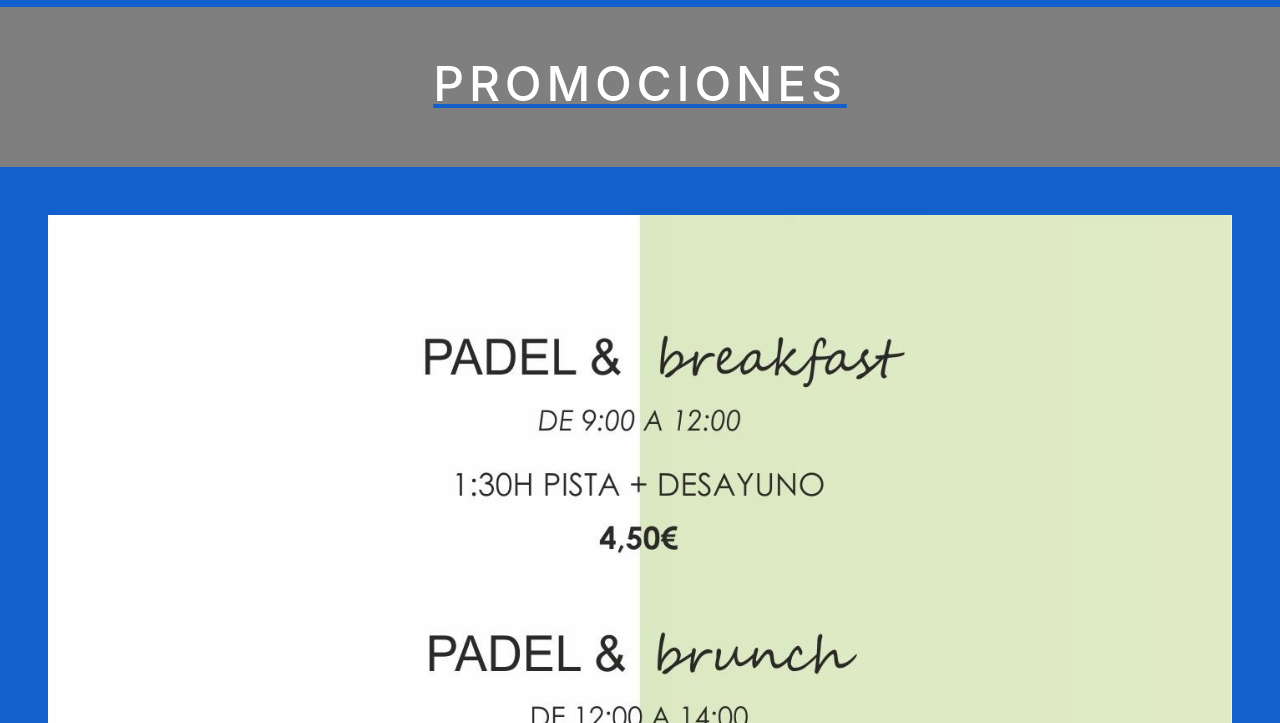
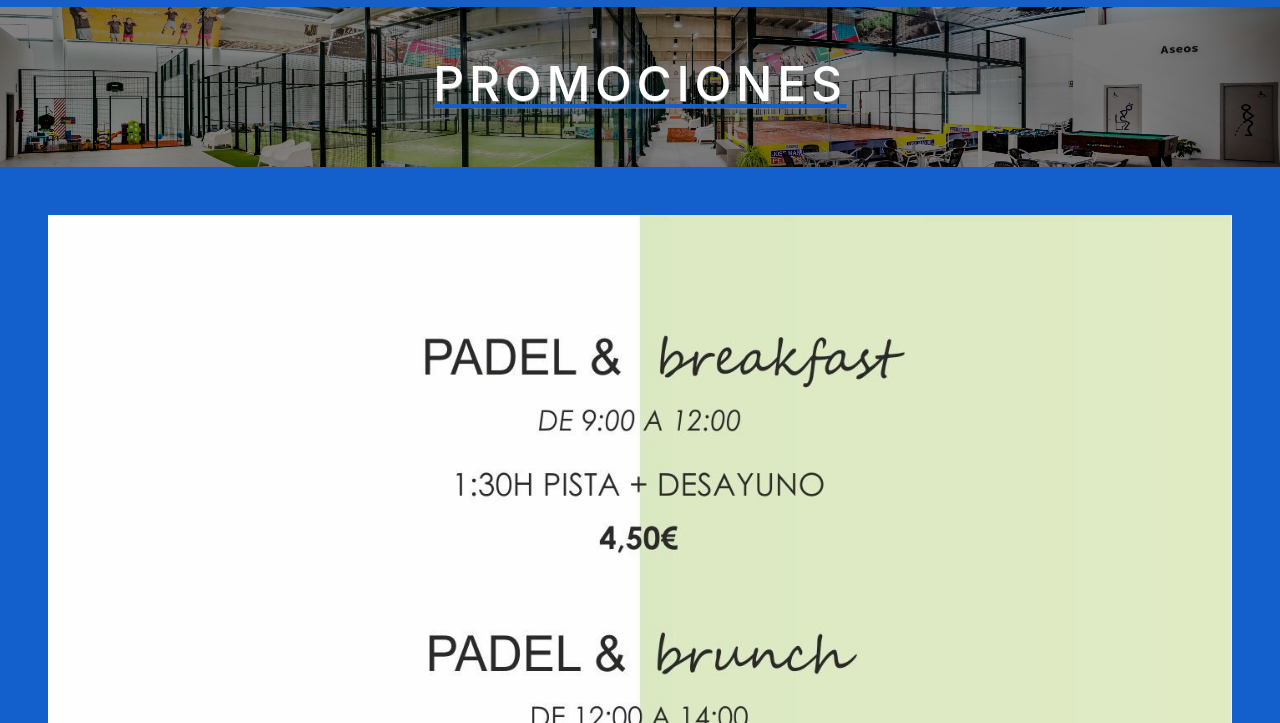
Before and after one commit to VictorTaborda/Padel-Taborda-SASS, a website: page page/Promos.html in a window 1280 px wide. Shown: the part 77-800 px from the top of the page. Drawn offline with nearby package versions, Linux system fonts and the light colour scheme; the site is published under a folder, as on GitHub Pages, so addresses that start at the root find nothing.

Commit message:
correccion slide paginas

```diff
--- a/scss/_Academia.scss
+++ b/scss/_Academia.scss
@@ -1,6 +1,6 @@
 @import"variables";
 .cajaSlidefijo{
-    background-image:linear-gradient(rgba(0, 0, 0, 0.5), rgba(0, 0, 0, 0.5)), url(/img/panoramica.jpg);
+    background-image:linear-gradient(rgba(0, 0, 0, 0.5), rgba(0, 0, 0, 0.5)), url(../img/panoramica.jpg);
     height: 10em;
     width: 100%;
     background-size: cover;
--- a/scss/_torneos.scss
+++ b/scss/_torneos.scss
@@ -1,5 +1,5 @@
 .cajaSlidefijo{
-    background-image:linear-gradient(rgba(0, 0, 0, 0.5), rgba(0, 0, 0, 0.5)), url(/img/panoramica.jpg);
+    background-image:linear-gradient(rgba(0, 0, 0, 0.5), rgba(0, 0, 0, 0.5)), url(../img/panoramica.jpg);
     height: 10em;
     width: 100%;
     background-size: cover;
--- a/scss/styles.scss
+++ b/scss/styles.scss
@@ -279,3 +279,6 @@ footer {
     margin: 0;
     height: 100%;
 }
+.cajaSlidefijo{
+    background-image:linear-gradient(rgba(0, 0, 0, 0.5), rgba(0, 0, 0, 0.5)), url(../img/panoramica.jpg);
+}
```
Also changed, not shown: css/styles.css.
